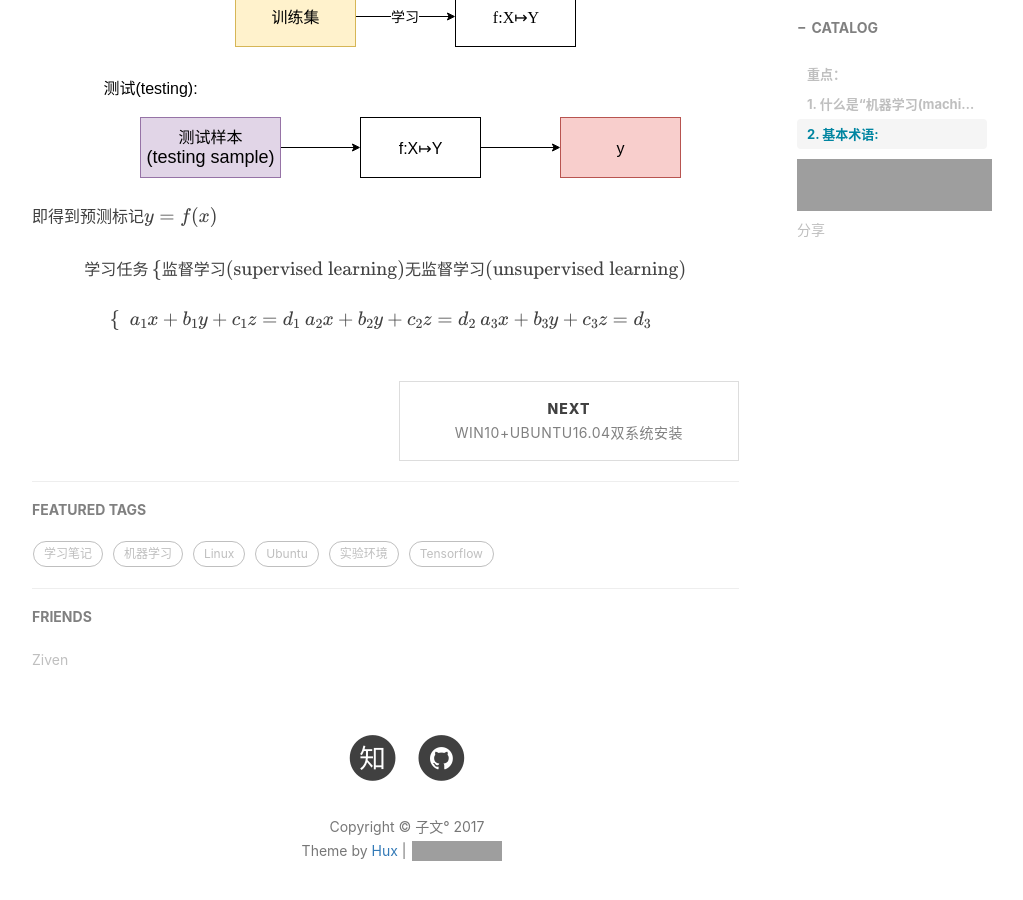
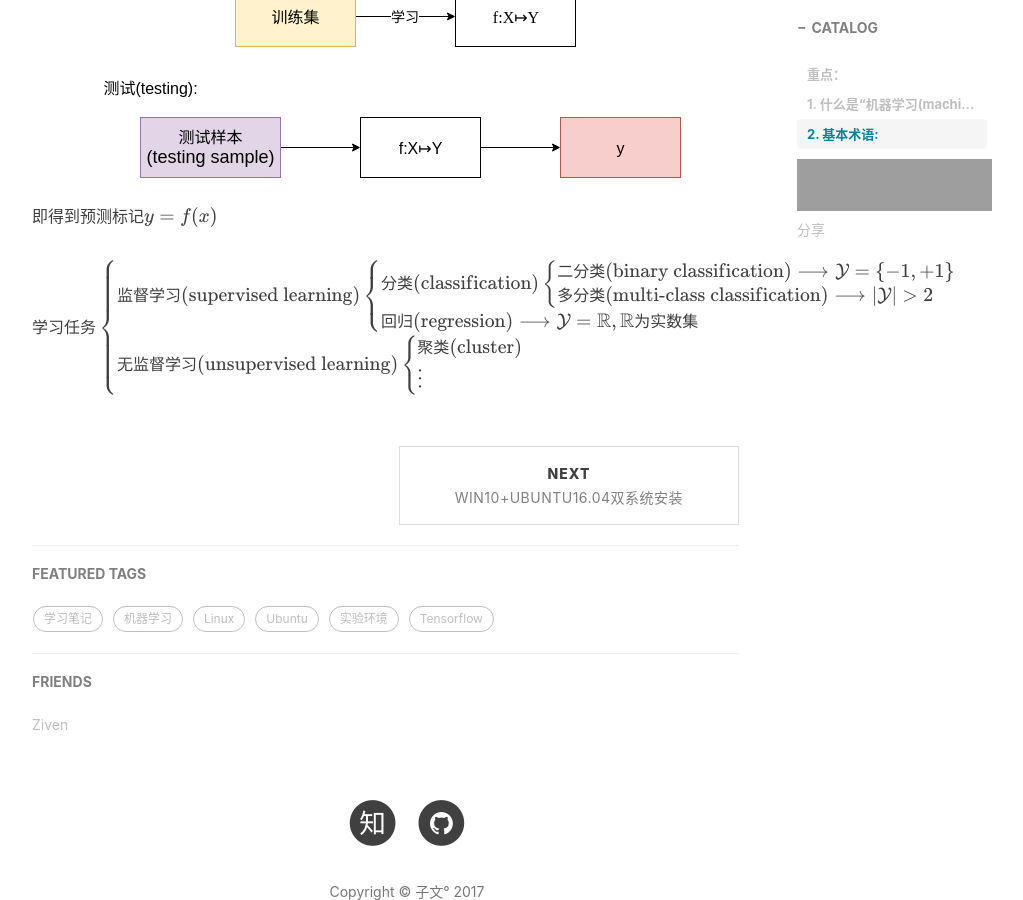
Before and after one commit to zivenyang/zivenyang.github.io, a Jekyll site: the page built from _posts/zzh-mathine-learning/2017-07-06-zzh-ml-chapter-1.markdown, in a window 1280 px wide and 900 px high, scrolled down 2834 px, cut to the strip 0-900 px from the top of the window. Shown: the whole strip, without its empty margins (233-1256 px from the left). Built offline with Jekyll 4.4.1, drawn with Linux system fonts in a browser that asks for light colours; nearby versions of some CDN libraries; formulas are drawn with MathJax 3; comment, search, counter and statistics services are not loaded; grey boxes are pictures that could not be loaded.

Commit message:
update ch1

```diff
--- a/_posts/zzh-mathine-learning/2017-07-06-zzh-ml-chapter-1.markdown
+++ b/_posts/zzh-mathine-learning/2017-07-06-zzh-ml-chapter-1.markdown
@@ -46,16 +46,16 @@ tags:
 \\[
 \text{学习任务}
 \begin{cases}
-\text{监督学习(supervised learning)} \\
-\text{无监督学习(unsupervised learning)}
+\text{监督学习(supervised learning)}  \begin{cases}
+\text{分类(classification)} \begin{cases}
+\text{二分类(binary classification)} \longrightarrow \mathcal{Y}=\\{-1,+1\\} \\\
+\text{多分类(multi-class classification)} \longrightarrow |\mathcal{Y}|>2
+\end{cases} \\\
+\text{回归(regression)} \longrightarrow \mathcal{Y}=\mathbb{R}, \mathbb{R}\text{为实数集}
+\end{cases} \\\
+\text{无监督学习(unsupervised learning)} \begin{cases}
+\text{聚类(cluster)} \\\
+\vdots
+\end{cases}
 \end{cases}
 \\]
-
-
-\\[
-\begin{cases}
-a_1x+b_1y+c_1z=d_1 \\
-a_2x+b_2y+c_2z=d_2 \\
-a_3x+b_3y+c_3z=d_3
-\end{cases}
-\\]
```
